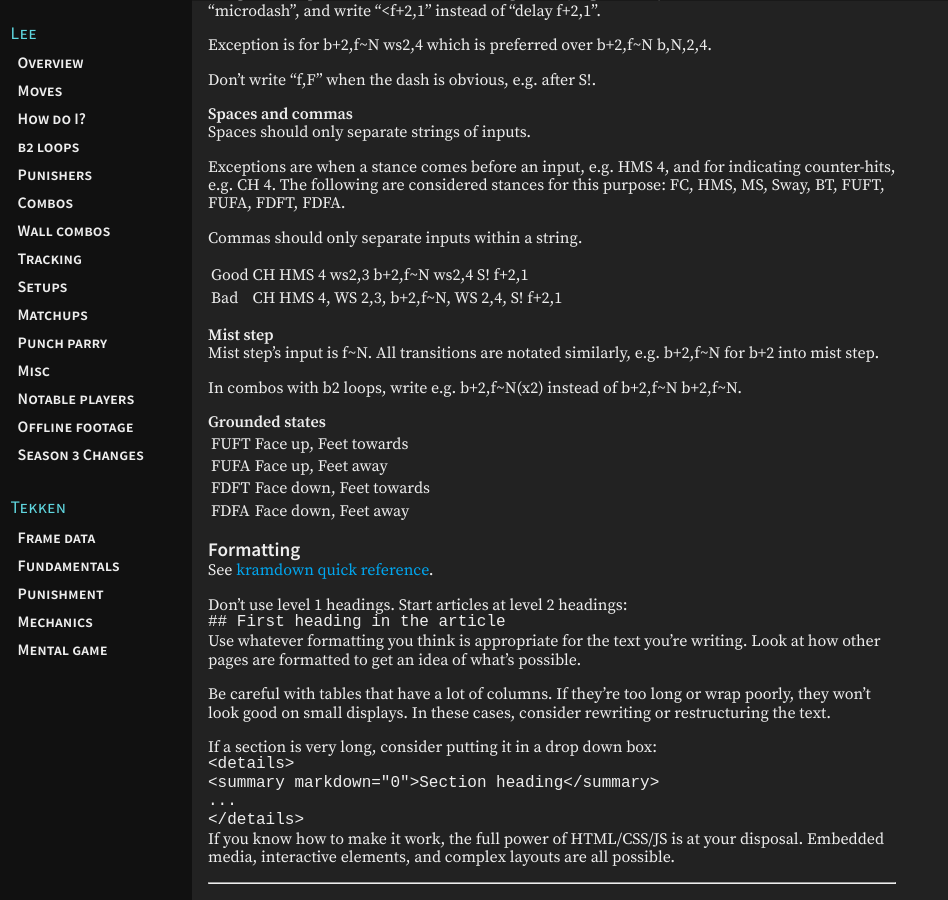
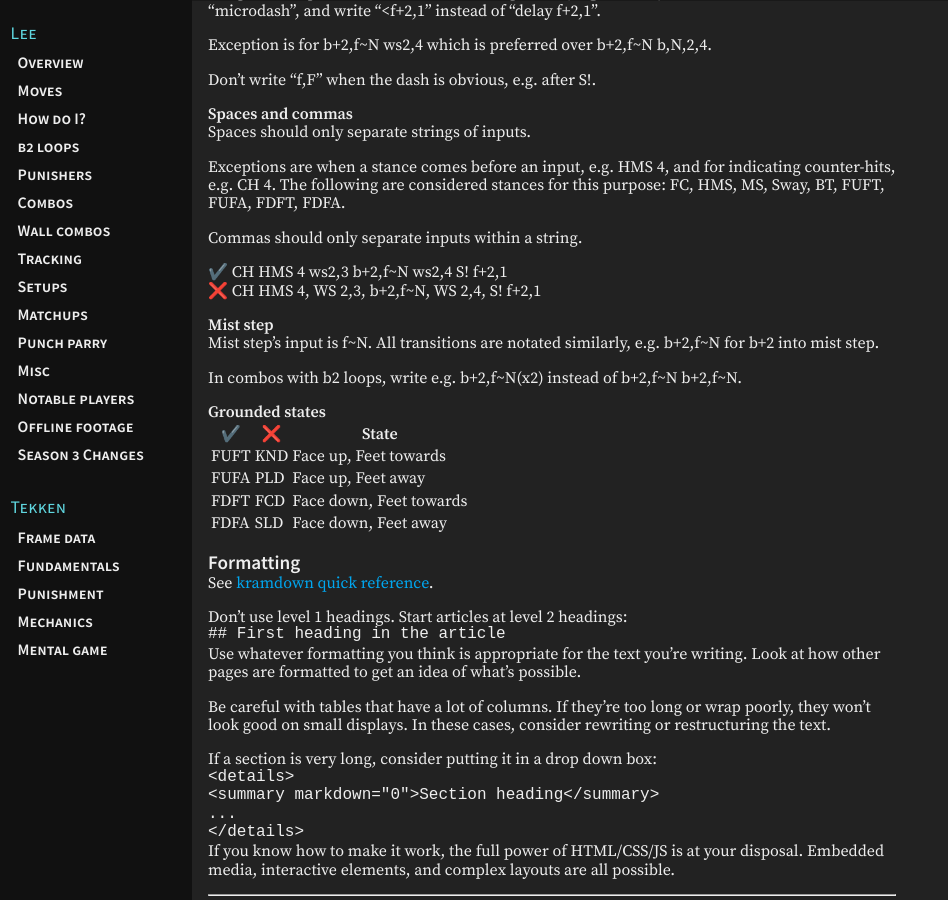
Before and after one commit to t7leeschool/t7leeschool.github.io, a Jekyll site: the page built from STYLE.md, in a window 1280 px wide and 900 px high, scrolled down 325 px. Shown: the whole window, without its empty margins (0-948 px from the left). Built offline with Jekyll 4.4.1, drawn with Linux system fonts in a browser that asks for light colours; our own code applies the rules of GitHub Pages for plain Markdown files.

Commit message:
Update STYLE.md

```diff
--- a/STYLE.md
+++ b/STYLE.md
@@ -31,8 +31,8 @@ this purpose: FC, HMS, MS, Sway, BT, FUFT, FUFA, FDFT, FDFA.
 
 Commas should only separate inputs within a string.
 
-| Good | CH HMS 4 ws2,3 b+2,f\~N ws2,4 S! f+2,1
-| Bad  | CH HMS 4, WS 2,3, b+2,f\~N, WS 2,4, S! f+2,1
+✔️ CH HMS 4 ws2,3 b+2,f\~N ws2,4 S! f+2,1\
+❌ CH HMS 4, WS 2,3, b+2,f\~N, WS 2,4, S! f+2,1
 
 ### Mist step
 
@@ -43,10 +43,12 @@ In combos with b2 loops, write e.g. b+2,f\~N(x2) instead of b+2,f\~N b+2,f\~N.
 
 ### Grounded states
 
-| FUFT | Face up, Feet towards
-| FUFA | Face up, Feet away
-| FDFT | Face down, Feet towards
-| FDFA | Face down, Feet away
+| ✔️ | ❌ | State |
+| -- | -- | -- |
+| FUFT | KND | Face up, Feet towards |
+| FUFA | PLD | Face up, Feet away |
+| FDFT | FCD | Face down, Feet towards |
+| FDFA | SLD | Face down, Feet away |
 
 ## Formatting
 
```
